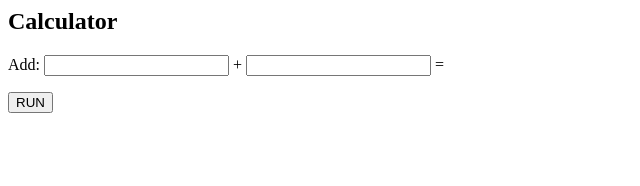
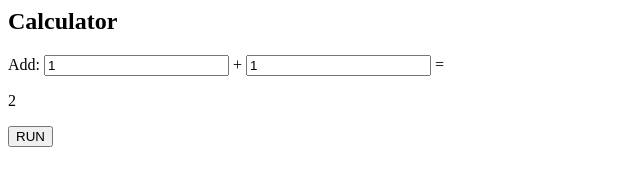
Before and after one commit to richardlin7/calculator, a plain HTML site: page index.html in a window 1280 px wide. Both pictures are taken after a click on the button "RUN". Shown: the whole page, without its empty margins (0-640 px from the left). Drawn offline with Linux system fonts and the light colour scheme.

Commit message:
added addition function

```diff
--- a/index.html
+++ b/index.html
@@ -1,19 +1,20 @@
 <html>
 	<body>
 		<h2>Calculator</h2>
-		<form id="addition">
-			Add: <input type="number" name="val1" /> +
-			<input type="number" name="val2" /> =
-			<p id="demo"></p>
-		</form>
+		Add: <input type="text" id="val1" value="1" /> +
+		<input type="text" id="val2" value="1" /> =
+
+		<p id="demo"></p>
 
 		<button onclick="myFunction()">RUN</button>
 
 		<script>
 			function myFunction() {
-				var x = document.getElementById("frm1");
+				var val1 = parseInt(document.getElementById("val1").value);
+				var val2 = parseInt(document.getElementById("val2").value);
 
-				document.getElementById("demo").innerHTML = text;
+				result = val1 + val2;
+				document.getElementById("demo").innerHTML = result;
 			}
 		</script>
 	</body>
```
